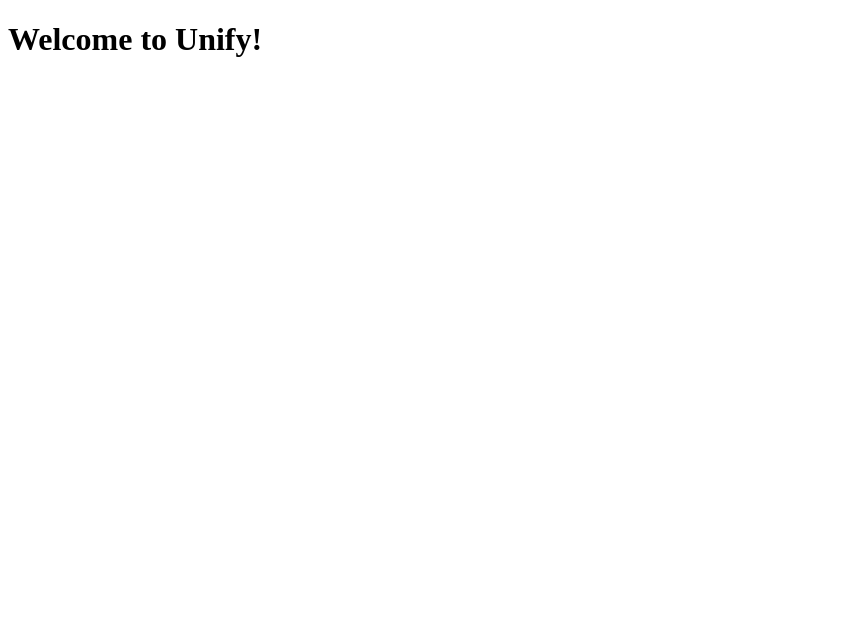
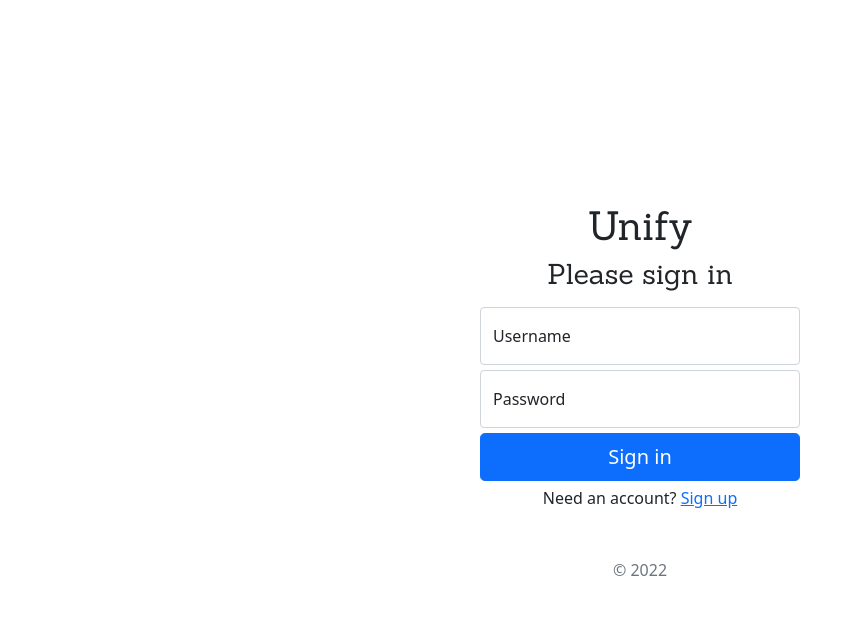
Before and after one commit to bluffdev/unify, a website: page src/views/login.html in a window 1280 px wide. Shown: the whole page, without its empty margins (0-855 px from the left). Drawn offline with nearby package versions, Linux system fonts and the light colour scheme.

Commit message:
Finished login screen + styled

```diff
--- a/src/views/login.html
+++ b/src/views/login.html
@@ -5,8 +5,40 @@
         <meta http-equiv="X-UA-Compatible" content="IE=edge" />
         <meta name="viewport" content="width=device-width, initial-scale=1.0" />
         <title>Unify</title>
+        <!-- Bootstrap required style -->
+        <link href="https://cdn.jsdelivr.net/npm/bootstrap@5.1.3/dist/css/bootstrap.min.css" rel="stylesheet" integrity="sha384-1BmE4kWBq78iYhFldvKuhfTAU6auU8tT94WrHftjDbrCEXSU1oBoqyl2QvZ6jIW3" crossorigin="anonymous">
+        <link rel="stylesheet" href="styles/login.css">
+        <link rel="preconnect" href="https://fonts.googleapis.com">
+        <link rel="preconnect" href="https://fonts.gstatic.com" crossorigin>
+        <link href="https://fonts.googleapis.com/css2?family=Sanchez&display=swap" rel="stylesheet">
     </head>
-    <body>
-        <h1>Welcome to Unify!</h1>
+    <body class='text-center'>
+        <main class="formbox">
+            <h1>Unify</h1>
+            <form>
+                <h1 class="h3 mb-3 fw-normal">Please sign in</h1>
+
+                <div class="form-floating formelements">
+                  <input type="username" class="form-control" id="floatingInput" placeholder="Username">
+                  <label for="floatingInput">Username</label>
+                </div>
+                <div class="form-floating formelements">
+                  <input type="password" class="form-control" id="floatingPassword" placeholder="Password">
+                  <label for="floatingPassword">Password</label>
+                </div>
+
+                <button class="w-100 btn btn-lg btn-primary formelements" type="submit">Sign in</button>
+
+                <div>
+                    Need an account? <a href="url">Sign up</a>
+                </div>
+
+                <p class="mt-5 mb-3 text-muted">© 2022</p>
+
+              </form>
+        </main>
+
+        <!-- Bootstrap JS required -->
+        <script src="https://cdn.jsdelivr.net/npm/bootstrap@5.1.3/dist/js/bootstrap.bundle.min.js" integrity="sha384-ka7Sk0Gln4gmtz2MlQnikT1wXgYsOg+OMhuP+IlRH9sENBO0LRn5q+8nbTov4+1p" crossorigin="anonymous"></script>
     </body>
 </html>
--- a/src/views/styles/login.css
+++ b/src/views/styles/login.css
@@ -0,0 +1,27 @@
+html, body {
+    height: 100%;
+}
+
+body {
+    display: flex;
+    align-items: center;
+}
+
+.formbox {
+    width: 100%;
+    max-width: 350px;
+    margin: auto;
+    padding: 15px;
+}
+
+h1 {
+    font-family: 'Sanchez', serif;
+}
+
+.formelements {
+    margin: 0px 0px 5px 0px;
+}
+
+.btn {
+    max-width: 350px;
+}
```
